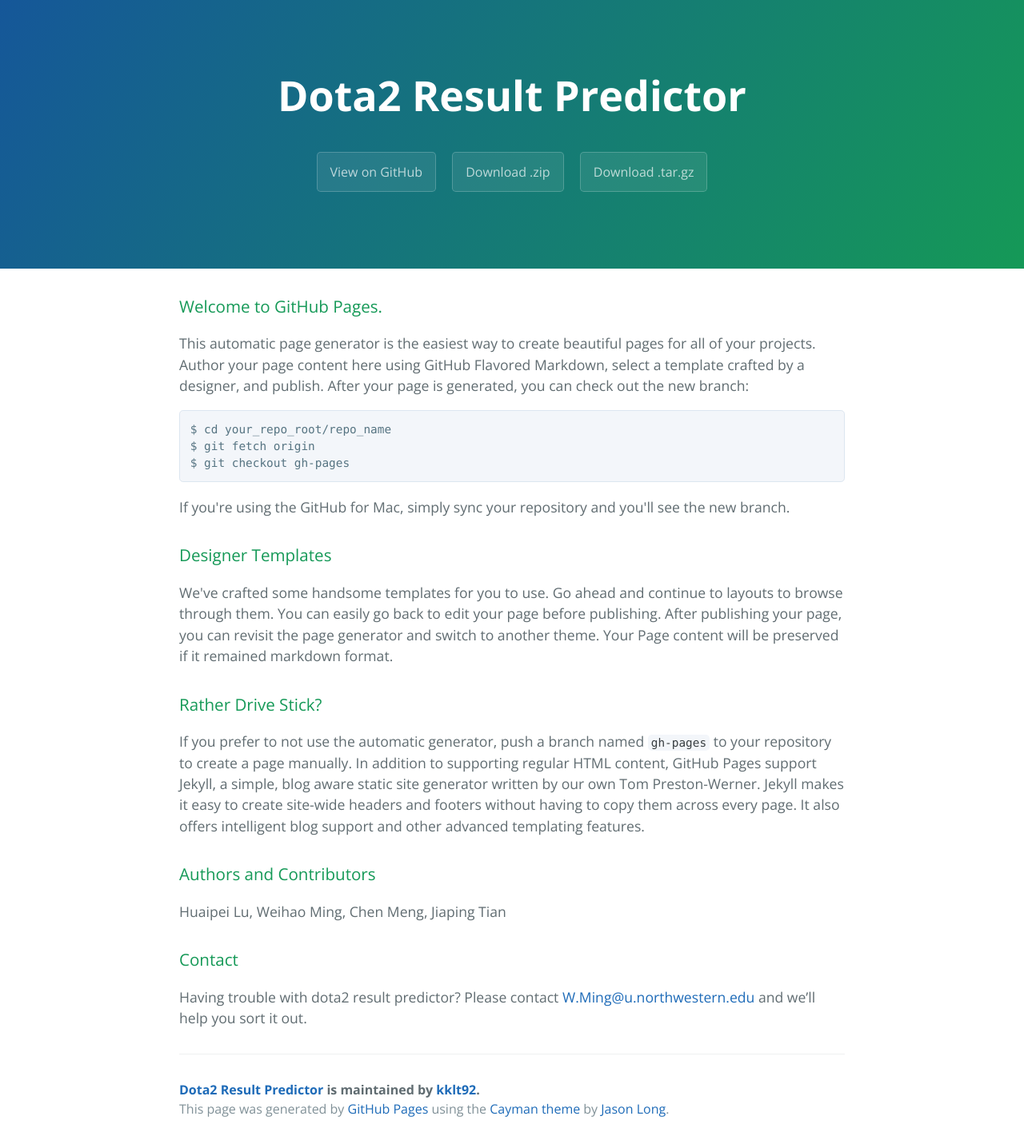
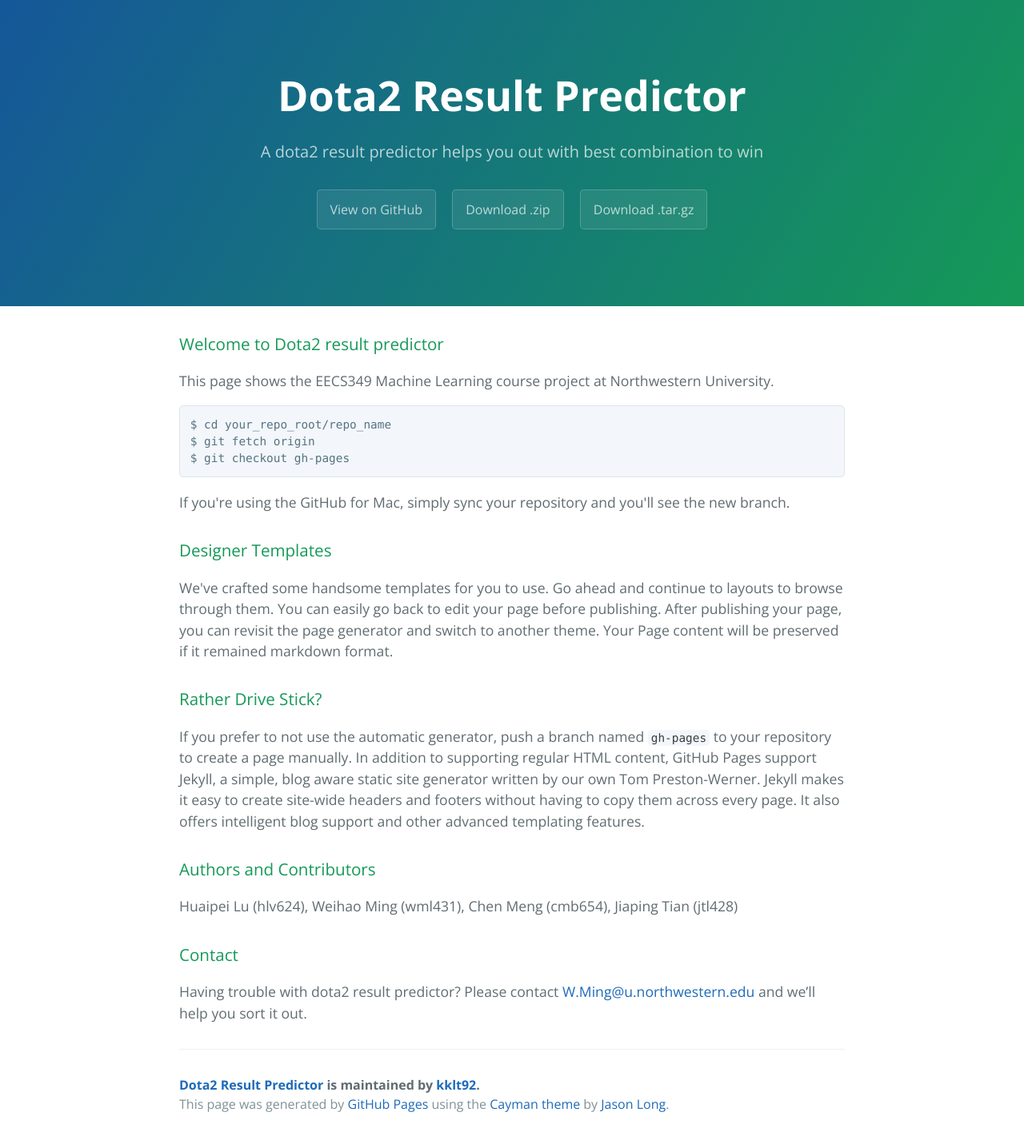
Before and after one commit to kklt92/dota2-result-predictor, a Jekyll site: the page index.html, which Jekyll copies as it is, in a window 1280 px wide. Shown: the whole page at 80% size. Built offline with Jekyll 4.4.1, drawn with Linux system fonts in a browser that asks for light colours.

Commit message:
Create gh-pages branch via GitHub

```diff
--- a/index.html
+++ b/index.html
@@ -12,7 +12,7 @@
   <body>
     <section class="page-header">
       <h1 class="project-name">Dota2 Result Predictor</h1>
-      <h2 class="project-tagline"></h2>
+      <h2 class="project-tagline">A dota2 result predictor helps you out with best combination to win</h2>
       <a href="https://github.com/kklt92/dota2-result-predictor" class="btn">View on GitHub</a>
       <a href="https://github.com/kklt92/dota2-result-predictor/zipball/master" class="btn">Download .zip</a>
       <a href="https://github.com/kklt92/dota2-result-predictor/tarball/master" class="btn">Download .tar.gz</a>
@@ -20,9 +20,9 @@
 
     <section class="main-content">
       <h3>
-<a id="welcome-to-github-pages" class="anchor" href="#welcome-to-github-pages" aria-hidden="true"><span class="octicon octicon-link"></span></a>Welcome to GitHub Pages.</h3>
+<a id="welcome-to-dota2-result-predictor" class="anchor" href="#welcome-to-dota2-result-predictor" aria-hidden="true"><span class="octicon octicon-link"></span></a>Welcome to Dota2 result predictor</h3>
 
-<p>This automatic page generator is the easiest way to create beautiful pages for all of your projects. Author your page content here using GitHub Flavored Markdown, select a template crafted by a designer, and publish. After your page is generated, you can check out the new branch:</p>
+<p>This page shows the EECS349 Machine Learning course project at Northwestern University.</p>
 
 <pre><code>$ cd your_repo_root/repo_name
 $ git fetch origin
@@ -44,7 +44,7 @@
 <h3>
 <a id="authors-and-contributors" class="anchor" href="#authors-and-contributors" aria-hidden="true"><span class="octicon octicon-link"></span></a>Authors and Contributors</h3>
 
-<p>Huaipei Lu, Weihao Ming, Chen Meng, Jiaping Tian</p>
+<p>Huaipei Lu (hlv624), Weihao Ming (wml431), Chen Meng (cmb654), Jiaping Tian (jtl428)</p>
 
 <h3>
 <a id="contact" class="anchor" href="#contact" aria-hidden="true"><span class="octicon octicon-link"></span></a>Contact</h3>
```
Also changed, not shown: params.json (+1 -1 lines).
